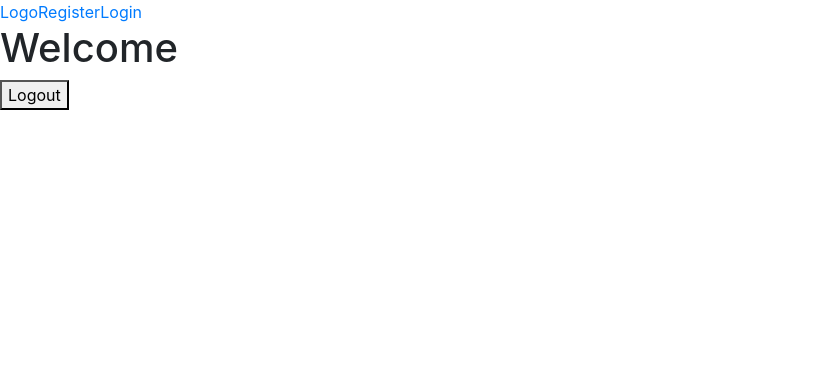
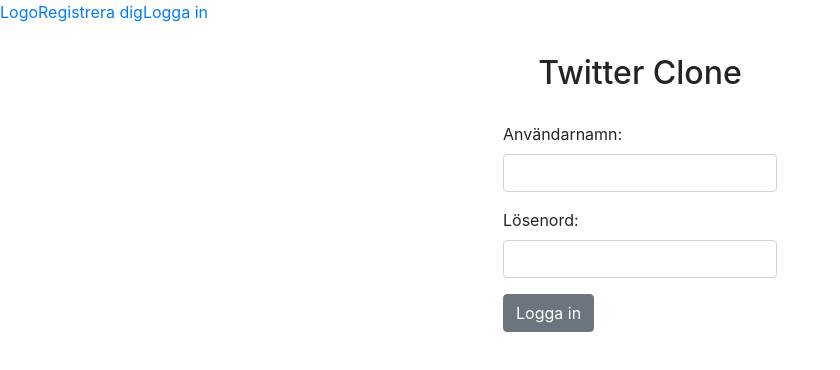
Before and after one commit to astridsinabian/u11-fullstack-astridsinabian, a React (Create React App) app in the folder client/: page /login in a window 1280 px wide. Before the commit this address led to /profile. Shown: the top 370 px of the page, without its empty margins (0-840 px from the left). Built offline with nearby package versions, Linux system fonts and the light colour scheme; sample sign-in values are in the browser's storage.

Commit message:
Added private route to Profile and some small changes

```diff
--- a/client/src/App.js
+++ b/client/src/App.js
@@ -7,6 +7,7 @@ import Profile from './components/Profile';
 import Register from './components/Register';
 import Login from './components/Login';
 import FrontPage from './components/FrontPage';
+import PrivateRoute from './components/PrivateRoute';
 
 const Container = styled.div`
   margin: 0;
@@ -21,9 +22,10 @@ class App extends Component {
           <NavBar />
           <Switch>
             <Route path="/" exact component={FrontPage} />
-            <Route path="/profile" component={Profile} />
+            <PrivateRoute path="/profile" component={Profile} />
             <Route path="/register" component={Register} />
             <Route path="/login" component={Login} />
+            <Route path="*" component={() => "404 NOT FOUND"} />
           </Switch>
         </Container>
       </Router>
--- a/client/src/components/AuthService.jsx
+++ b/client/src/components/AuthService.jsx
@@ -1,23 +1,11 @@
+import { Component } from 'react';
 import axios from 'axios';
 
-export default class AuthService {
-    constructor() {
-        this.login = this.login.bind(this);
+export default class AuthService extends Component {
+    constructor(props) {
+        super(props);
         this.register = this.register.bind(this);
     }
-
-    login = (username, password) => {
-        const user = {
-            username: username,
-            password: password
-        };
-
-        axios.post('http://localhost:5000/api/user/login', { user })
-            .then(res => {
-                this.setToken(res.data);
-            })
-            .catch((res) => console.log(res));
-        }
 
     register = (data) => {
         axios({
--- a/client/src/components/FrontPage.jsx
+++ b/client/src/components/FrontPage.jsx
@@ -1,10 +1,9 @@
 import React, { Component } from 'react';
 
 class FrontPage extends Component {
-    state = {  }
     render() {
         return (
-            <div>Welcome to my Twitter-Clone!</div>
+            <div>Välkommen till min Twitter-Clone!</div>
          );
     }
 }
--- a/client/src/components/Login.jsx
+++ b/client/src/components/Login.jsx
@@ -1,6 +1,8 @@
 import React, { Component } from 'react';
+import axios from 'axios';
 import { Button, Form, FormGroup, Label, Input } from 'reactstrap';
 import AuthService from './AuthService';
+
 
 class Login extends Component {
     constructor(props) {
@@ -8,6 +10,7 @@ class Login extends Component {
 
         this.onChange = this.onChange.bind(this);
         this.onSubmit = this.onSubmit.bind(this);
+        this.login = this.login.bind(this);
         this.Auth = new AuthService();
     }
 
@@ -19,24 +22,31 @@ class Login extends Component {
 
     onSubmit(e) {
         e.preventDefault();
-        this.Auth.login(this.state.username, this.state.password);
-        this.props.history.replace('/profile');
+        this.login(this.state.username, this.state.password);
     }
 
-    componentDidMount() {
-        if(this.Auth.isLoggedIn()) {
-            this.props.history.replace('/profile')
-        }
+    login = (username, password) => {
+        const user = {
+            username: username,
+            password: password
+        };
+
+        axios.post('http://localhost:5000/api/user/login', { user })
+            .then(res => {
+                this.Auth.setToken(res.data);
+                this.props.history.push('/profile');
+            })
+            .catch((res) => console.log(res));
     }
 
     render() {
         return (
         <div>
-            <h2 style={{display: 'flex', justifyContent: 'center', margin: '30px'}}>Log in - Twitter Clone</h2>
+            <h2 style={{display: 'flex', justifyContent: 'center', margin: '30px'}}>Twitter Clone</h2>
             <div style={{display: 'flex', justifyContent: 'center'}}>
                 <Form onSubmit={this.onSubmit}>
                     <FormGroup>
-                        <Label>Username:</Label>
+                        <Label>Användarnamn:</Label>
                         <Input
                         onChange={this.onChange}
                         type="text"
@@ -45,7 +55,7 @@ class Login extends Component {
                     </FormGroup>
 
                     <FormGroup>
-                        <Label>Password:</Label>
+                        <Label>Lösenord:</Label>
                         <Input
                         onChange={this.onChange}
                         type="password"
@@ -53,7 +63,7 @@ class Login extends Component {
                         />
                     </FormGroup>
 
-                    <Button>Log in</Button>
+                    <Button>Logga in</Button>
                 </Form>
             </div>
         </div>
--- a/client/src/components/NavBar.jsx
+++ b/client/src/components/NavBar.jsx
@@ -10,12 +10,11 @@ class NavBar extends Component {
     }
 
     render() {
-
         return (
             <div>
                 <Link to="/">Logo</Link>
-                <Link to="/register">Register</Link>
-                <Link to="/login">Login</Link>
+                <Link to="/register">Registrera dig</Link>
+                <Link to="/login">Logga in</Link>
             </div>
         );
     }
--- /dev/null
+++ b/client/src/components/PrivateRoute.jsx
@@ -0,0 +1,25 @@
+import React from 'react';
+import { Route, Redirect } from 'react-router-dom';
+
+const PrivateRoute = ({ component: Component, ...rest }) => {
+    return(
+        <Route { ...rest }
+        render={props => {
+            if(localStorage.getItem('auth-token') !== null) {
+                return <Component {...props} />;
+            } else {
+                return (
+                    <Redirect to={{
+                        pathname: "/login",
+                        state: {
+                            from: props.location
+                            }
+                        }}
+                    />
+                );
+            }}}
+        />
+    );
+};
+
+export default PrivateRoute;
--- a/client/src/components/Profile.jsx
+++ b/client/src/components/Profile.jsx
@@ -11,13 +11,17 @@ class Profile extends Component {
     }
 
     render() {
+
         return (
             <div>
-                <h1>Welcome</h1>
-                <button onClick={this.handleLogout.bind(this)}>Logout</button>
+                <h1>Välkommen!</h1>
+                <button onClick={this.handleLogout.bind(this)}>
+                    Logga ut
+                </button>
             </div>
          );
-    }
+
+}
 }
 
 export default Profile;
--- a/client/src/components/Register.jsx
+++ b/client/src/components/Register.jsx
@@ -3,8 +3,7 @@ import AuthService from './AuthService';
 import FormUserDetails from './FormUserDetails';
 import FormDescription from './FormDescription';
 import Confirm from './Confirm';
-import Profile from './Profile';
-import Login from './Login';
+import Success from './Success';
 
 class Register extends Component {
     constructor(props) {
@@ -75,14 +74,9 @@ class Register extends Component {
                     />
                 );
             case 4:
-                if(this.Auth.isLoggedIn() === true) {
-                    return <Profile
-                        values={values}
-                />
-                } else {
-                    return <Login />
-                }
-
+                return (
+                    <Success />
+                );
         }
     }
 }
--- a/client/src/components/Success.jsx
+++ b/client/src/components/Success.jsx
@@ -0,0 +1,17 @@
+import React, { Component } from 'react';
+import { Link } from 'react-router-dom'
+
+class Success extends Component {
+    render() {
+        return (
+            <div>
+                <h2>Nu är du registrerad!</h2>
+                <p>För att logga in klicka på:
+                    <Link to="/login">Logga in</Link>
+                </p>
+            </div>
+         );
+    }
+}
+
+export default Success;
```
Also changed, not shown: 1 other file (tests, documents, lock files or other folders).
